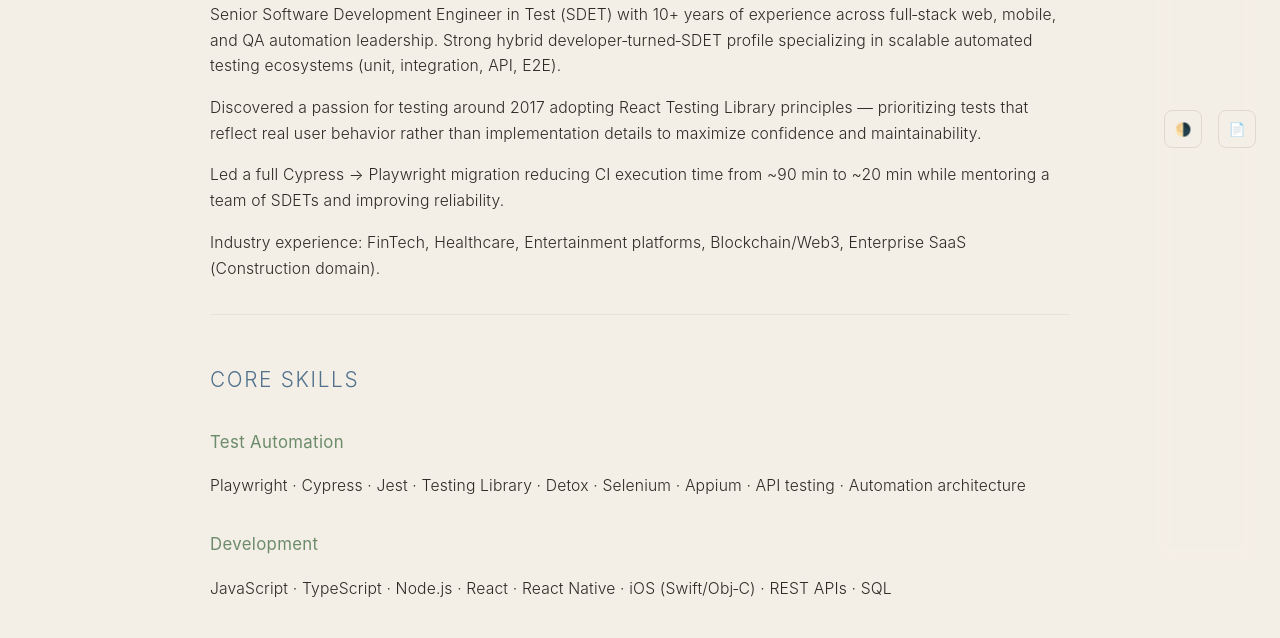
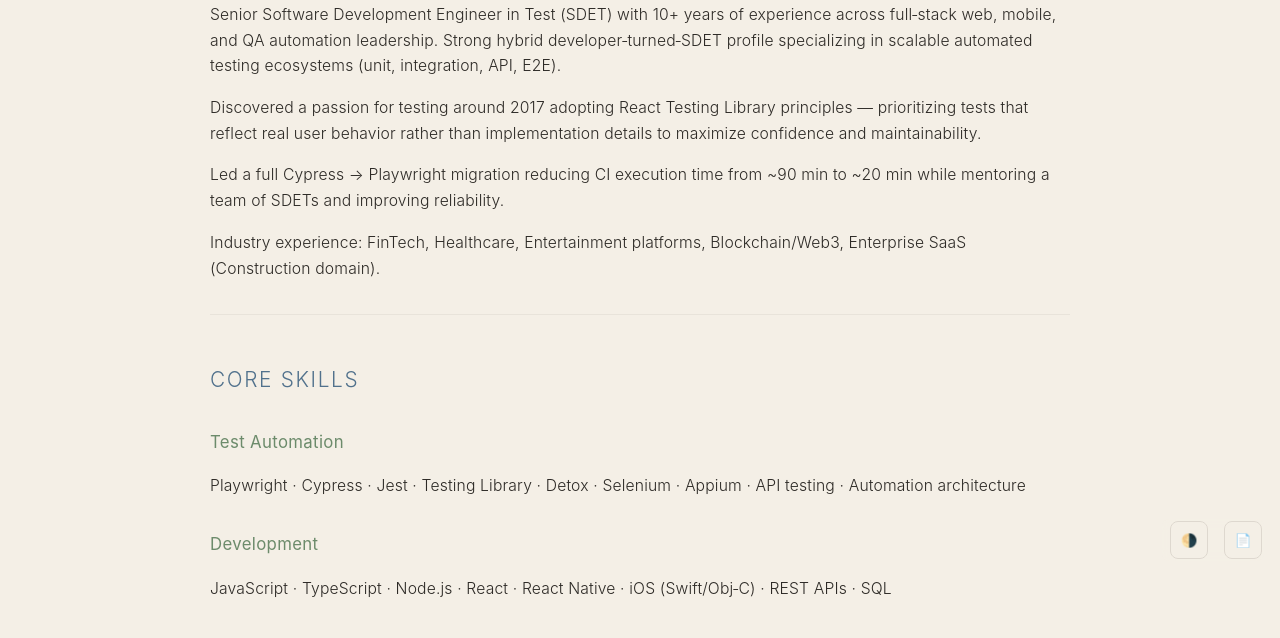
Before and after one commit to nicolas-amabile/nicolas-amabile, a Jekyll site: the page built from index.md, in a window 1280 px wide. Shown: the part 327-965 px from the top of the page. Built offline with Jekyll 4.4.1, drawn with Linux system fonts in a browser that asks for light colours.

Commit message:
Sticky controls

```diff
--- a/assets/style.css
+++ b/assets/style.css
@@ -196,8 +196,15 @@ hr {
   align-items: center;
 
   backdrop-filter: blur(6px);
+  -webkit-backdrop-filter: blur(6px);
+
+  border-radius: 8px;
+  overflow: hidden;
+  background: color-mix(in srgb, var(--bg) 70%, transparent);
+
   z-index: 10;
   bottom: calc(12px + env(safe-area-inset-bottom));
+  padding: 2px;
 }
 
 .toggle {
@@ -208,14 +215,6 @@ hr {
   display: flex;
   align-items: center;
   justify-content: center;
-}
-
-/* restore original spacing on larger screens */
-@media (min-width: 700px) {
-  .controls {
-    top: 24px;
-    right: 24px;
-  }
 }
 
 .toggle {
```
